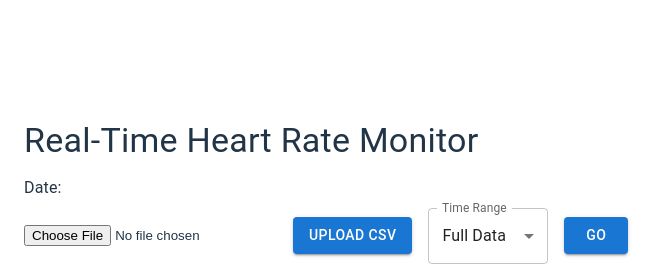
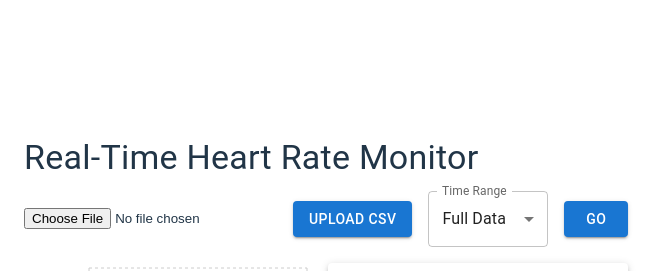
Before and after one commit to ezchung/heart_rate_monitor, a React (Vite) app in the folder frontend/: page / in a window 1280 px wide. Shown: the top 271 px of the page, without its empty margins (0-669 px from the left). Built offline with nearby package versions, Linux system fonts and the light colour scheme; no server answers.

Commit message:
do not want the date rn

```diff
--- a/frontend/src/App.jsx
+++ b/frontend/src/App.jsx
@@ -95,9 +95,9 @@ function App() {
       <Typography variant="h4" gutterBottom>
         Real-Time Heart Rate Monitor
       </Typography>
-      <Typography variant="subtitle1" gutterBottom>
+      {/* <Typography variant="subtitle1" gutterBottom>
         Date: {chartDate}
-      </Typography>
+      </Typography> */}
       <Box mb={2} display="flex" alignItems="center">
         <input type="file" onChange={handleFileChange} accept=".csv" />
         <Button variant="contained" color="primary" onClick={handleUpload} sx={{ mx: 2 }}>
```
